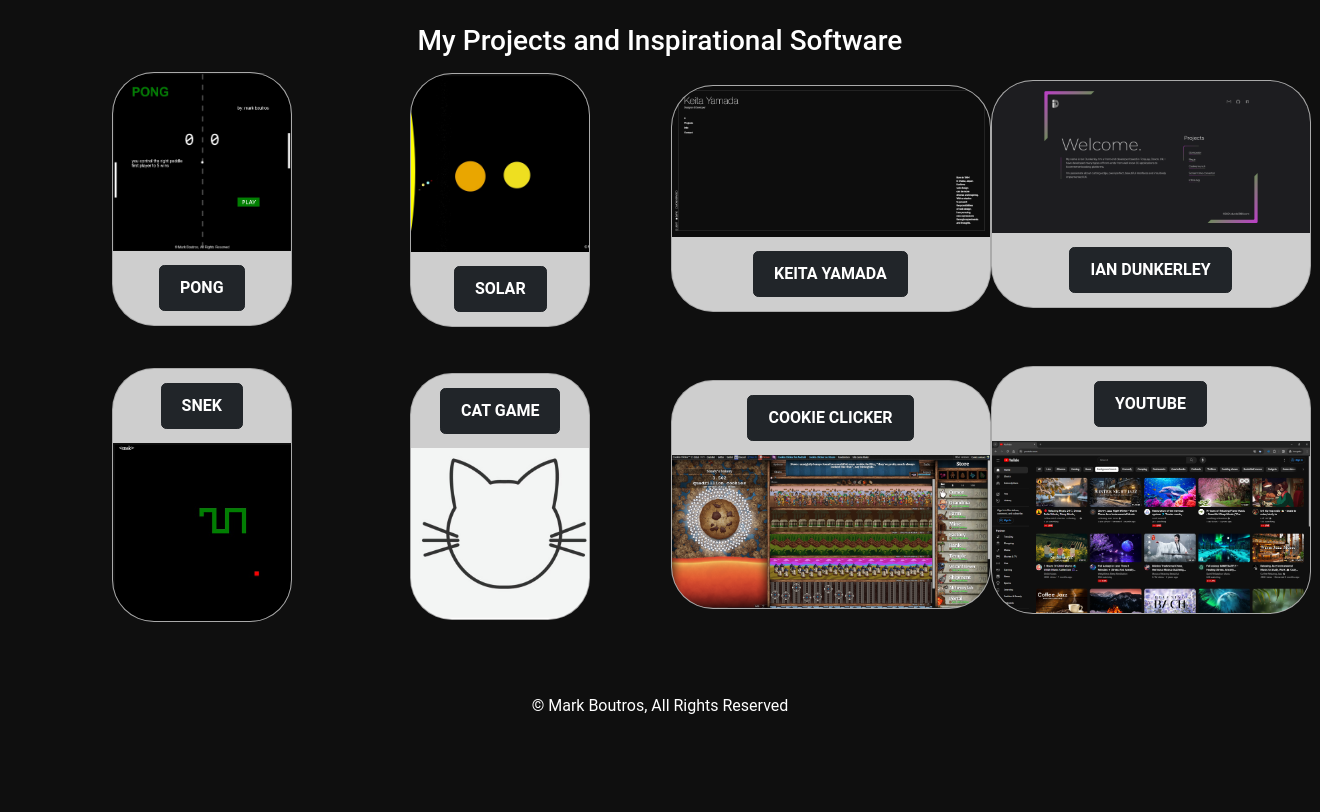
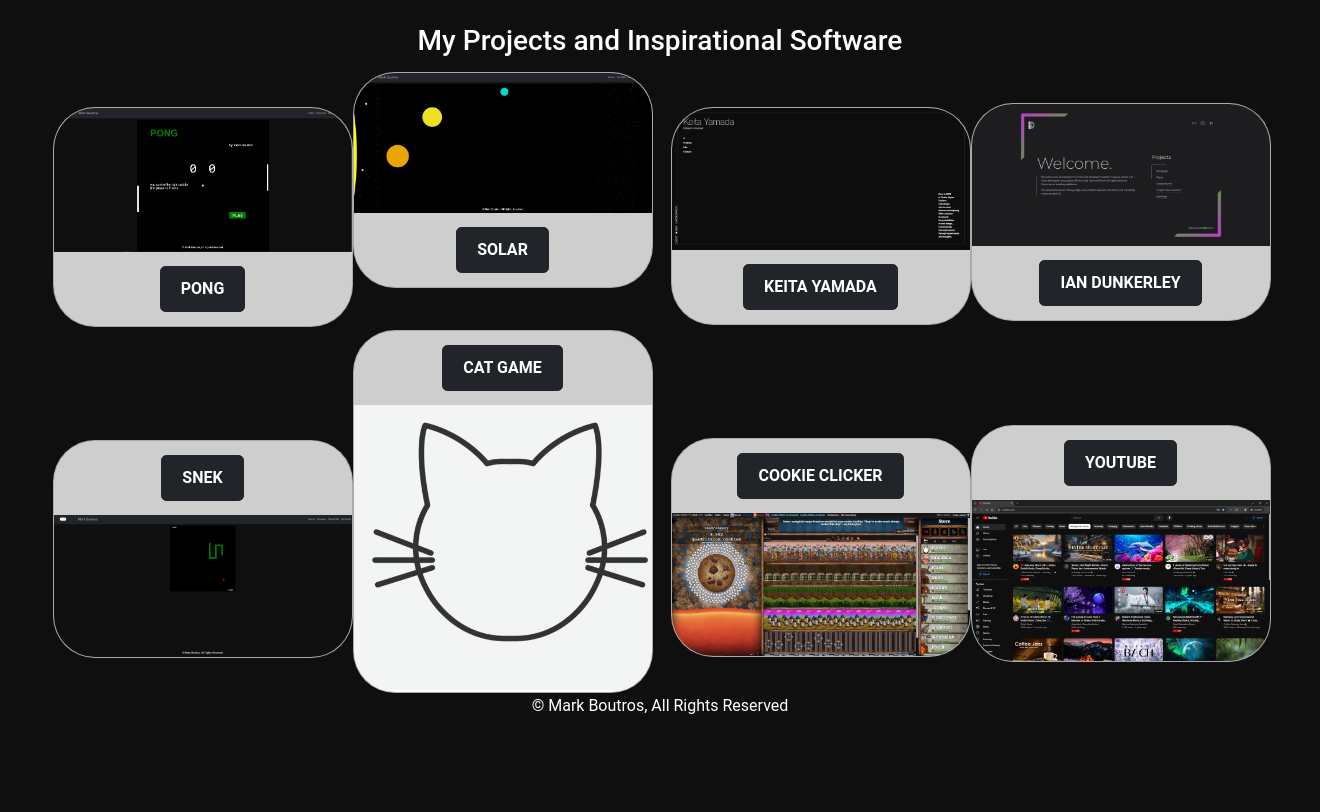
Before and after one commit to MarkNaSSIB/portfolio-project, a Django app: page / in a window 1320 px wide. Shown: the part 67-879 px from the top of the page. Before the commit the page ends 781 px from the top, so only its background shows below. Run offline with Django 4.2, Linux system fonts and the light colour scheme.

Commit message:
project card photos updated

```diff
--- a/portfolio/templates/home.html
+++ b/portfolio/templates/home.html
@@ -25,7 +25,7 @@
             <div class="d-flex justify-content-around flex-column">
 
                 <!-- Pong Card -->
-                <div class="card" style="width:180px">
+                <div class="card" style="width:300px">
                     <img class="card-img-top" src="{% static 'AboutContact/pongICO.jpg' %}" alt="pong game icon">
                     <div class="card-body d-flex flex-column align-items-center">
                         <a href="/pong/" class="btn btn-dark">pong</a>
@@ -33,7 +33,7 @@
                 </div>
 
                 <!-- Snake card -->
-                <div class="card my-5" style="width:180px">
+                <div class="card my-5" style="width:300px">
                     <div class="card-body d-flex flex-column align-items-center">
                         <a href="/snek/" class="btn btn-dark">snek</a>
                     </div>
@@ -46,7 +46,7 @@
             <div class="d-flex justify-content-around flex-column">
 
                 <!-- Solar card -->
-                <div class="card" style="width:180px">
+                <div class="card" style="width:300px">
                     <img class="card-img-top" src="{% static 'AboutContact/solarICO.jpg' %}" alt="solar sim icon">
                     <div class="card-body d-flex flex-column align-items-center">
                         <a href="/solar/" class="btn btn-dark">solar</a>
@@ -54,7 +54,7 @@
                 </div>
 
                 <!-- Cat Game Card -->
-                <div class="card my-5" style="width:180px">
+                <div class="card my-5" style="width:300px">
                     <div class="card-body d-flex flex-column align-items-center">
                         <a href="https://orteil.dashnet.org/igm/?g=https://raw.githubusercontent.com/MarkNaSSIB/cat-click-cook/main/catClicker.txt"
                             class="btn btn-dark">Cat Game</a>
@@ -74,7 +74,7 @@
             <div class="d-flex justify-content-around flex-column">
 
                 <!-- Keita Yamada Card -->
-                <div class="card" style="width:320px">
+                <div class="card" style="width:300px">
                     <img class="card-img-top" src="{% static 'AboutContact/KYP.png' %}" alt="Keita Yamada Portfolio icon">
                     <div class="card-body d-flex flex-column align-items-center">
                         <a href="https://p5aholic.me/" class="btn btn-dark">Keita Yamada</a>
@@ -82,7 +82,7 @@
                 </div>
 
                 <!-- Cookie Clicker card -->
-                <div class="card my-5" style="width:320px">
+                <div class="card my-5" style="width:300px">
                     <div class="card-body d-flex flex-column align-items-center">
                         <a href="https://orteil.dashnet.org/cookieclicker/" class="btn btn-dark">Cookie Clicker</a>
                     </div>
@@ -95,7 +95,7 @@
             <div class="d-flex justify-content-around flex-column">
 
                 <!-- Ian Dunkerley card -->
-                <div class="card" style="width:320px">
+                <div class="card" style="width:300px">
                     <img class="card-img-top" src="{% static 'AboutContact/IDP.png' %}" alt="Ian Dunkerley portfolio icon">
                     <div class="card-body d-flex flex-column align-items-center">
                         <a href="https://dunks1980.com/" class="btn btn-dark">Ian Dunkerley</a>
@@ -103,7 +103,7 @@
                 </div>
 
                 <!-- Youtube card-->
-                <div class="card my-5" style="width:320px">
+                <div class="card my-5" style="width:300px">
                     <div class="card-body d-flex flex-column align-items-center">
                         <a href="https://youtube.com/"
                             class="btn btn-dark">YouTube</a>
```
Also changed, not shown: portfolio/static/AboutContact/pongICO.jpg, portfolio/static/AboutContact/snekICO.jpg, portfolio/static/AboutContact/solarICO.jpg.
